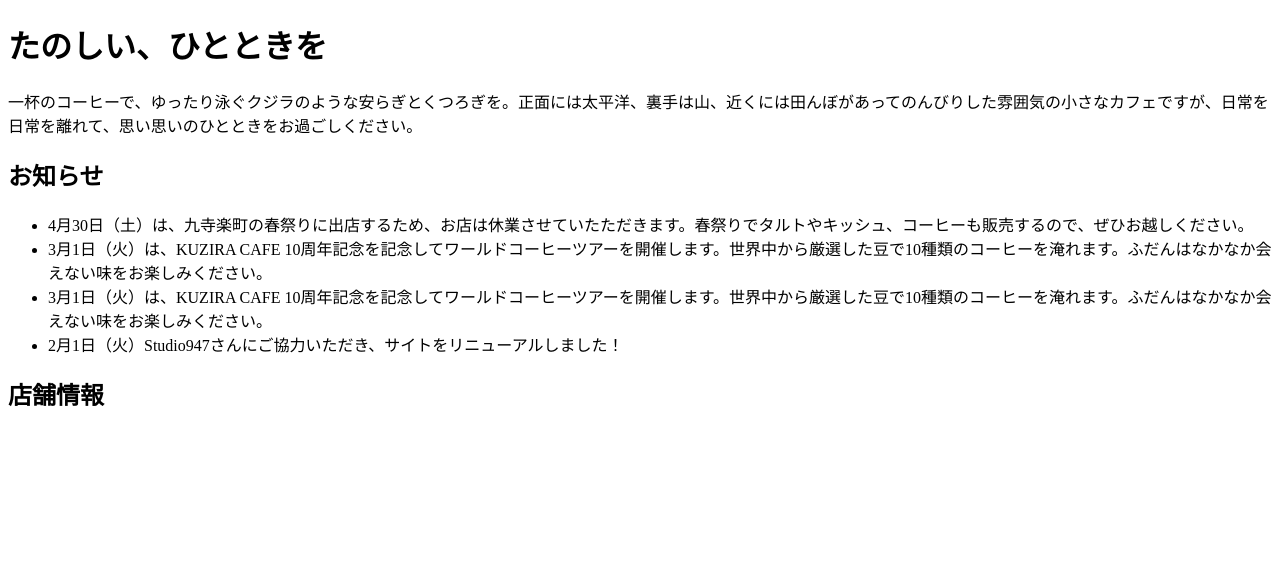
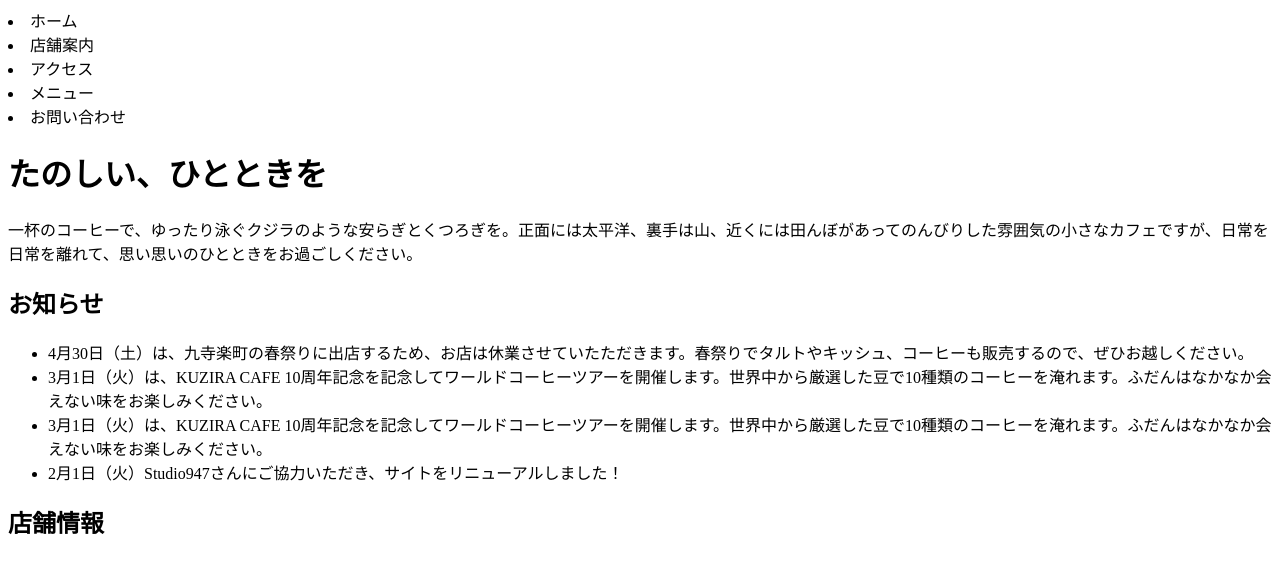
Before and after one commit to masa-massara/HTML.CSS.Practice, a plain HTML site: page index.html in a window 1280 px wide. Drawn offline with Linux system fonts and the light colour scheme.

Commit message:
nav追加

```diff
--- a/index.html
+++ b/index.html
@@ -6,7 +6,16 @@
     <title>KUZIRA CAFE</title>
   </head>
   <body>
-    <header></header>
+    <!--ヘッダー-->
+    <header>
+      <nav>
+        <li>ホーム</li>
+        <li>店舗案内</li>
+        <li>アクセス</li>
+        <li>メニュー</li>
+        <li>お問い合わせ</li>
+      </nav>
+    </header>
 
     <h1>たのしい、ひとときを</h1>
 
@@ -35,7 +44,9 @@
         </ul>
       </div>
 
-      <h2>店舗情報</h2>
+      <div>
+        <h2>店舗情報</h2>
+      </div>
     </main>
     <footer></footer>
   </body>
```
